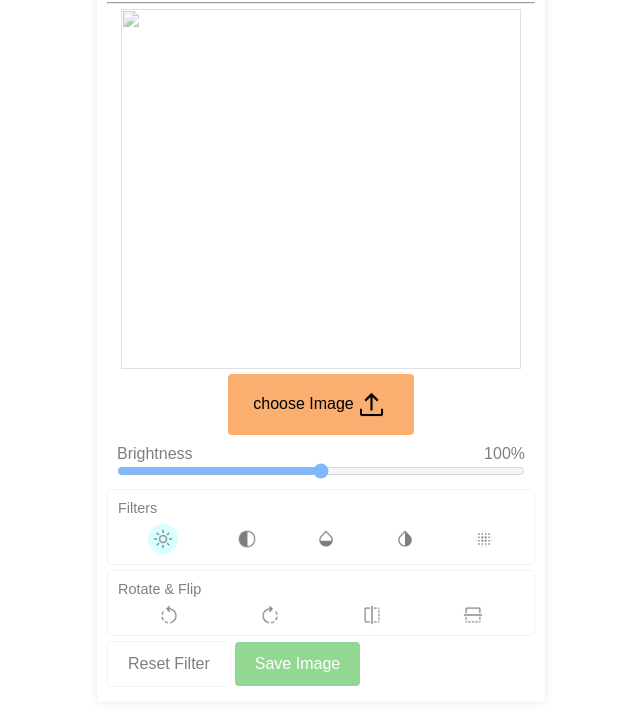
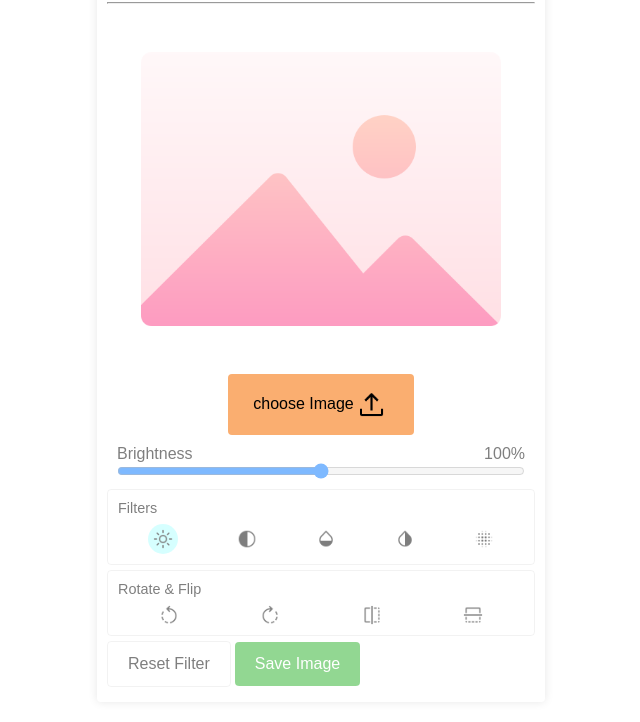
Before and after one commit to Charanreddy27/photoeditor, a plain HTML site: page index.html in a window 1280 px wide. Shown: the part 78-800 px from the top of the page, without its empty margins (319-959 px from the left). Drawn offline with Linux system fonts and the light colour scheme; the site is published under a folder, as on GitHub Pages, so addresses that start at the root find nothing.

Commit message:
Update index.html

```diff
--- a/index.html
+++ b/index.html
@@ -11,7 +11,7 @@
       <h1>Edit Your Photo here..</h1>
       <hr />
       <div class="view_img">
-        <img src="/one.png" alt="" />
+        <img src="one.png" alt="" />
       </div>
 
       <div class="choose_img">
```
